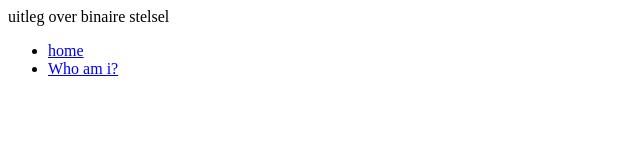
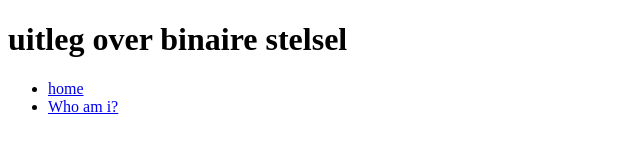
Before and after one commit to EliseF15/EliseF15.github.io, a plain HTML site: page binairestelsel.html in a window 1280 px wide. Shown: the whole page, without its empty margins (0-640 px from the left). Drawn offline with Linux system fonts and the light colour scheme.

Commit message:
lettergroote

```diff
--- a/binairestelsel.html
+++ b/binairestelsel.html
@@ -5,7 +5,7 @@
   <meta charset= "utf-8">
   </head>
 <body>
-  uitleg over binaire stelsel
+  <h1>uitleg over binaire stelsel</h1>
 
 <ul>
   <li><a href="index.html">home</a></li>
```
